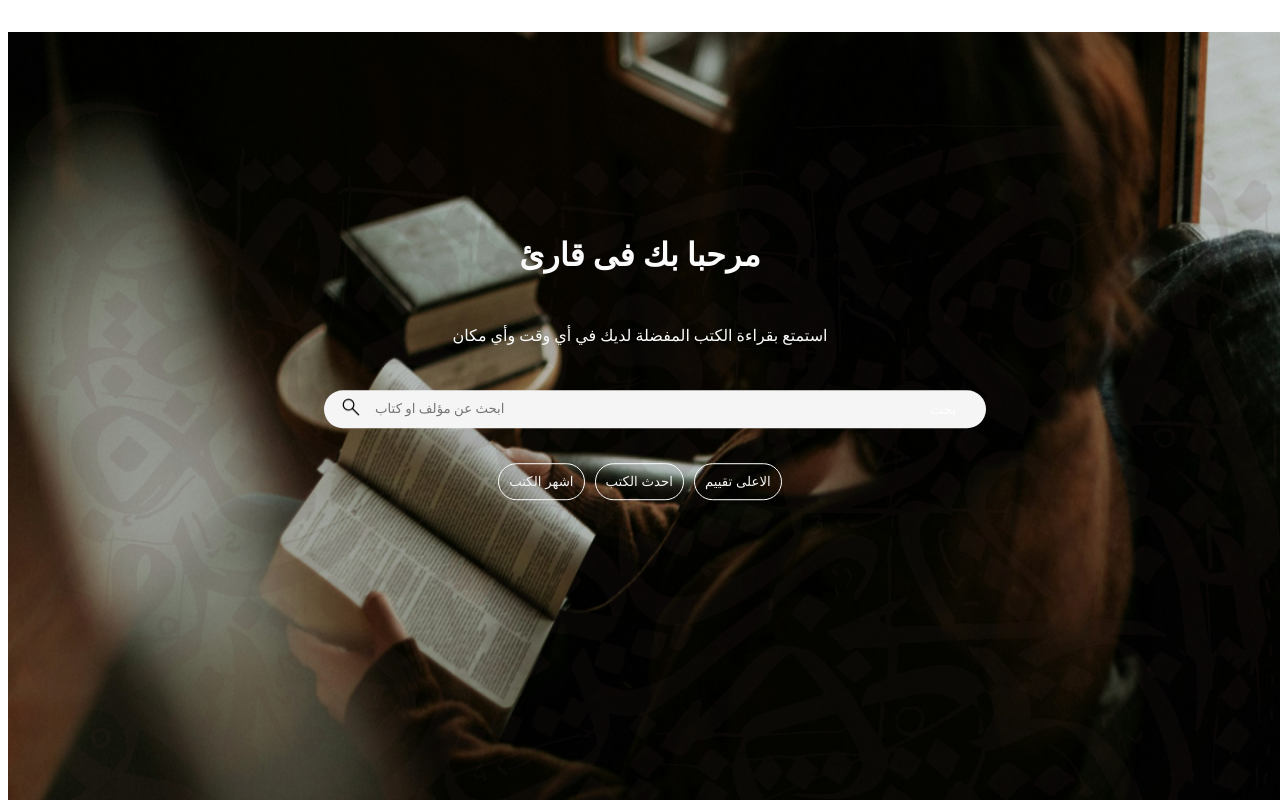
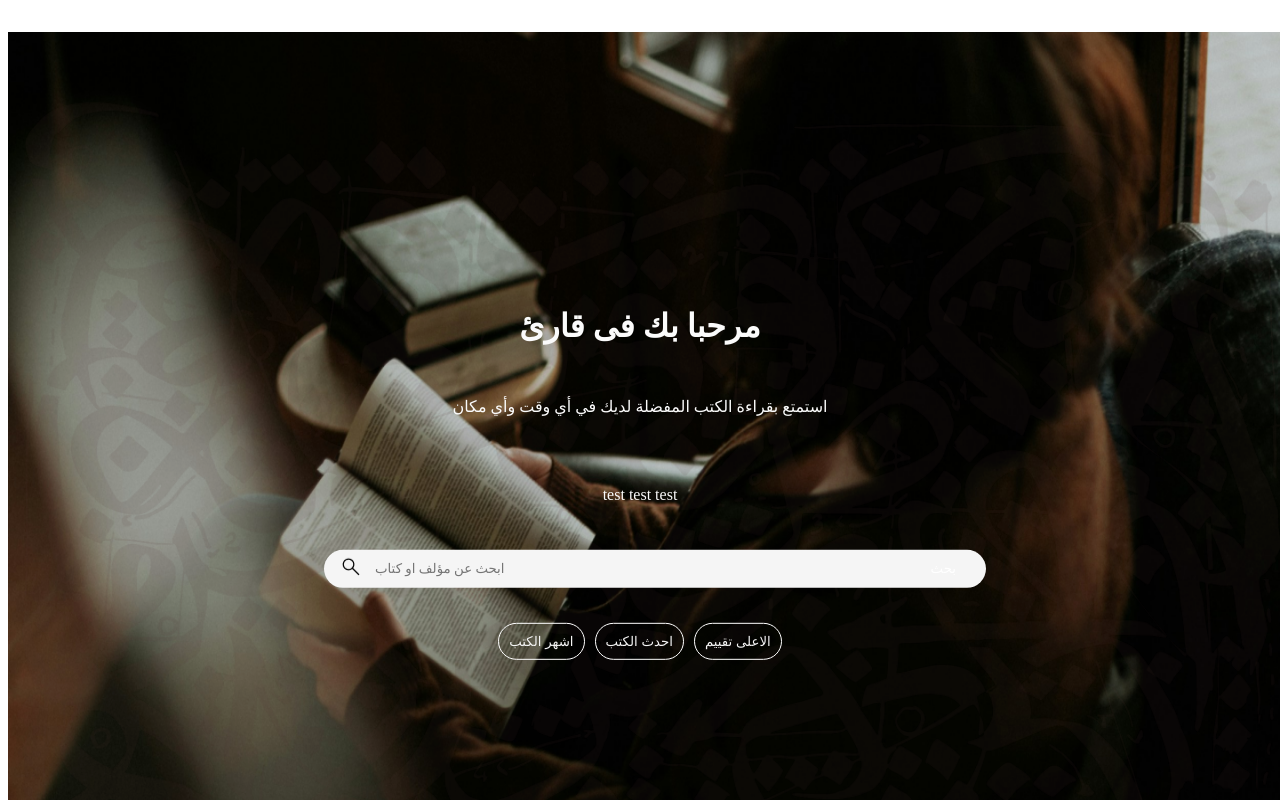
Before and after one commit to Alshoo/lib, a Next.js app: page /Home/Home in a window 1280 px wide. Shown: the top 800 px of the page. Built offline with nearby package versions, Linux system fonts and the light colour scheme; no server answers.

Commit message:
test commit

```diff
--- a/pages/Home/Home.js
+++ b/pages/Home/Home.js
@@ -38,6 +38,7 @@ export default function Home() {
           <div className="headLineText">
             <h3>مرحبا بك فى قارئ</h3>
             <h4>استمتع بقراءة الكتب المفضلة لديك في أي وقت وأي مكان</h4>
+            <h4>            test test test             </h4>
           </div>
 
             <div className="searchContainer">
```
